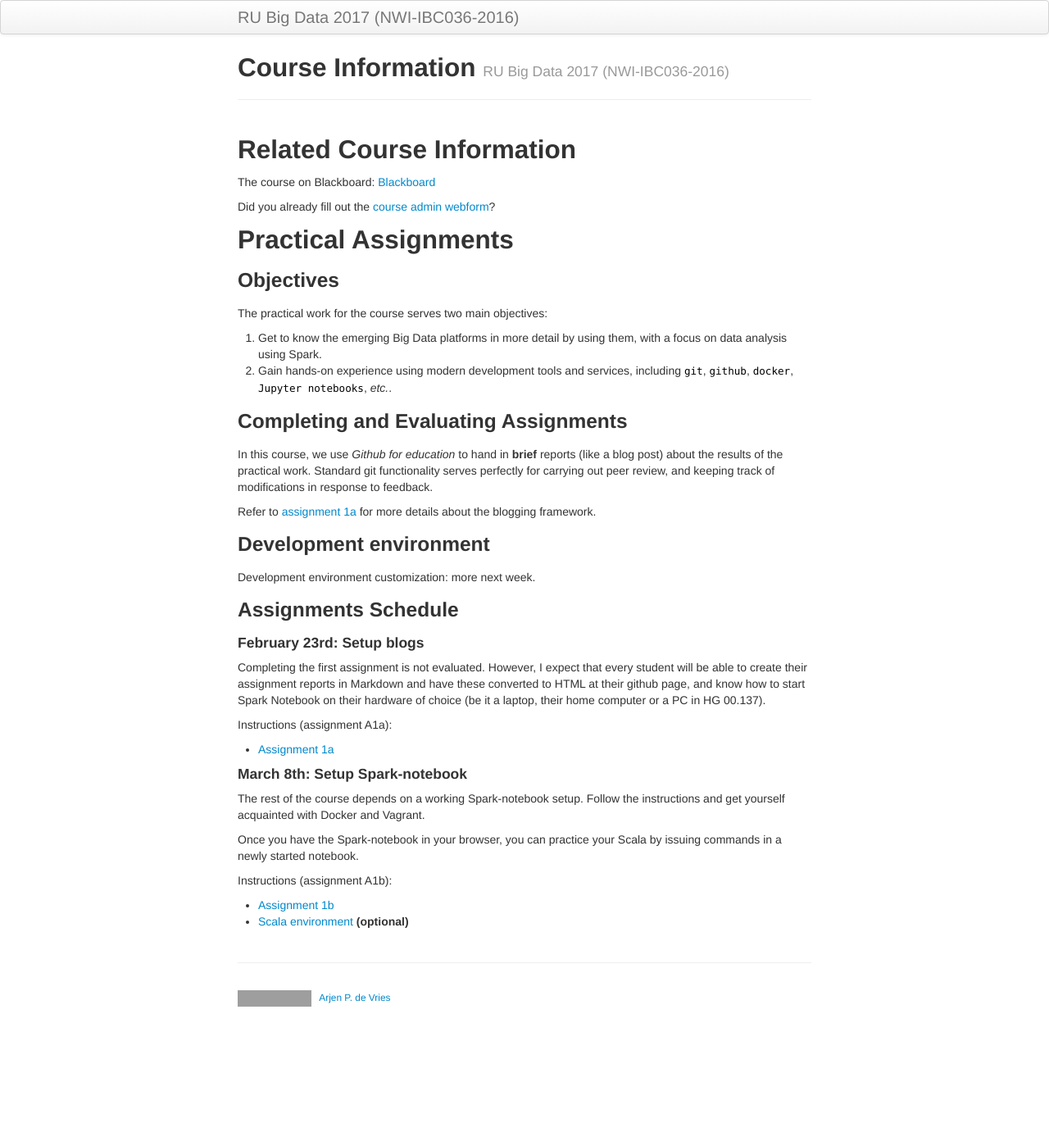
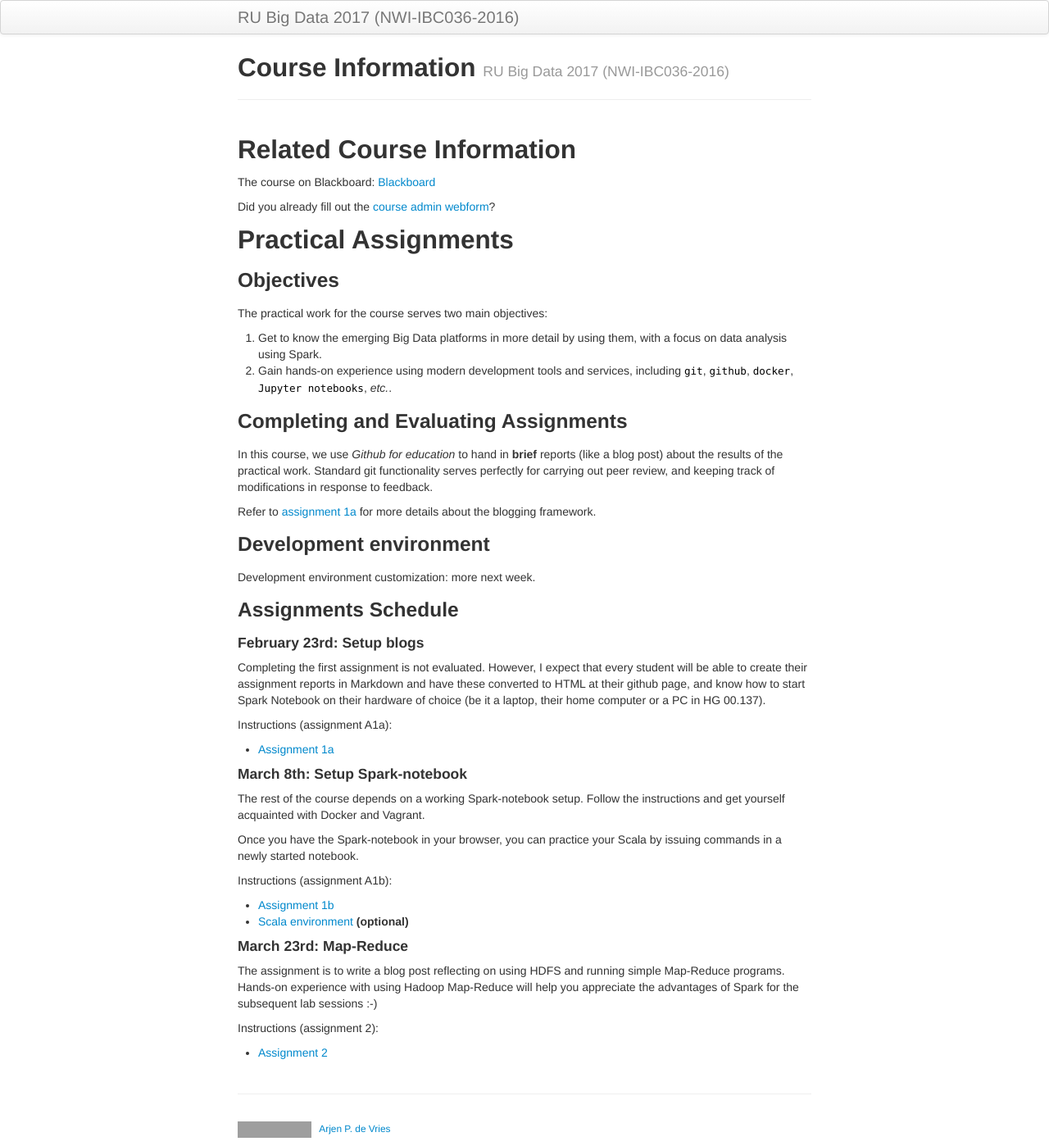
Before and after one commit to Thelukepet/course, a Jekyll site: the page built from index.md, in a window 1280 px wide. Shown: the whole page at 82% size. Built offline with Jekyll 4.4.1, drawn with Linux system fonts in a browser that asks for light colours; before the commit the page ends 1238 px from its top, so only the background shows below that; grey boxes are pictures that could not be loaded.

Commit message:
Added assignment 2

```diff
--- a/index.md
+++ b/index.md
@@ -58,3 +58,13 @@ Instructions (assignment A1b):
 
 * [Assignment 1b](assignments/A1b-docker.html)
 * [Scala environment](background/scala.html) __(optional)__
+
+#### March 23rd: Map-Reduce
+
+The assignment is to write a blog post reflecting on using HDFS and running simple Map-Reduce programs.
+Hands-on experience with using Hadoop Map-Reduce will help you appreciate the advantages of Spark for the
+subsequent lab sessions :-)
+
+Instructions (assignment 2):
+
+* [Assignment 2](https://rubigdata.github.io/course/assignments/A2-mapreduce.html)
```
